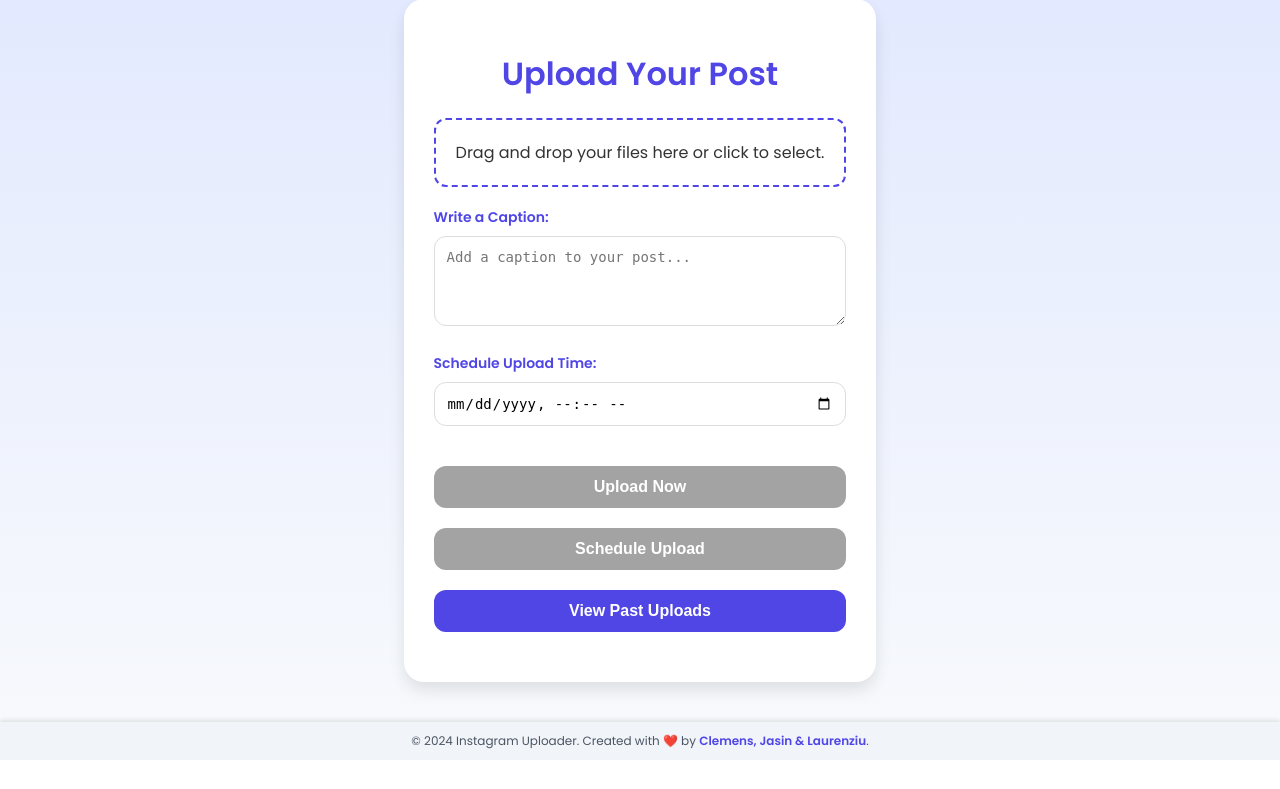
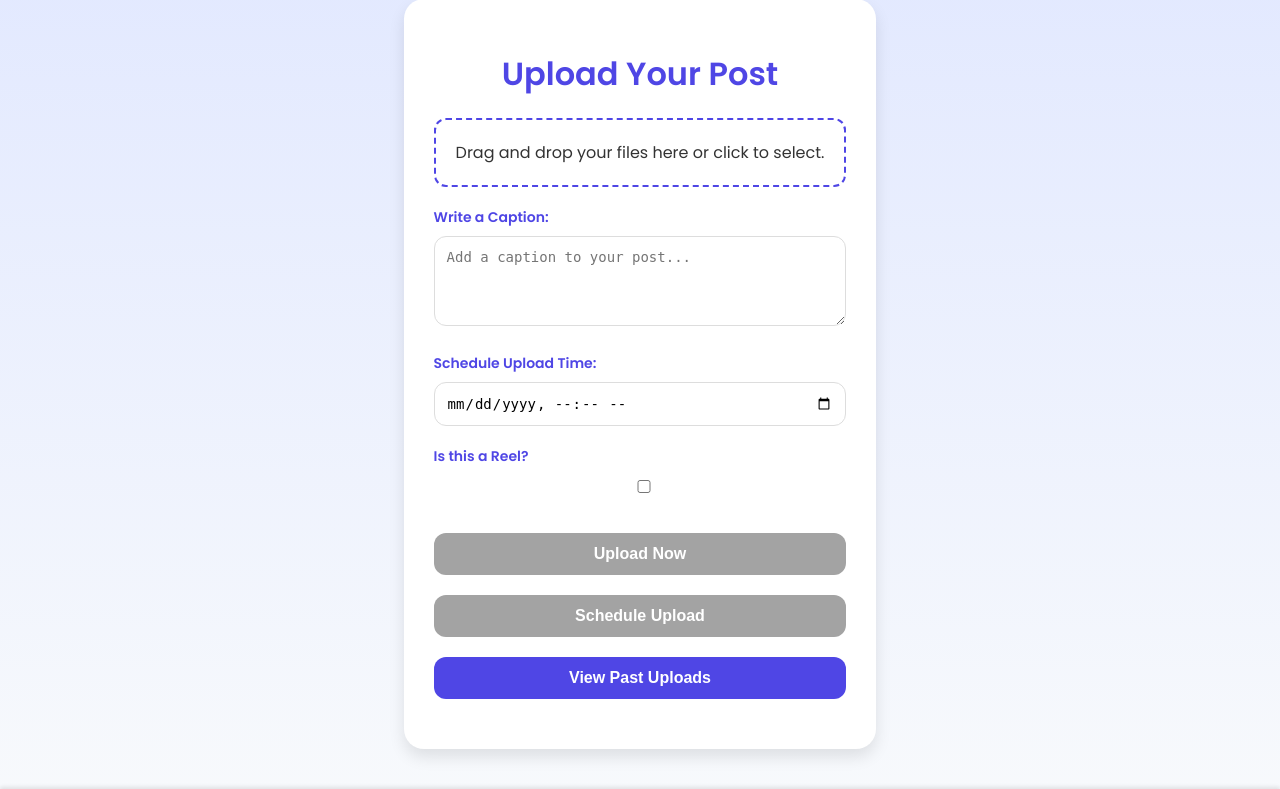
Before and after one commit to wi22215/Software-Engineering-Giesbrecht, a Flask app: template templates/index.html in a window 1280 px wide. Shown: the part 116-905 px from the top of the page. Before the commit the page ends 876 px from the top, so only its background shows below. Run offline with Flask 3, Linux system fonts and the light colour scheme; the template is opened without the code that fills it, so the values that code supplies are empty.

Commit message:
reel upload

```diff
--- a/app.py
+++ b/app.py
@@ -4,7 +4,7 @@ from flask_session import Session
 from werkzeug.utils import secure_filename
 from database.db_manager import ensure_user, get_user_id, save_upload, get_uploads_by_user
 from services.scheduler_service import schedule_upload
-from services.instagram_service import login_to_instagram, upload_photo_to_instagram, upload_video_to_instagram
+from services.instagram_service import login_to_instagram, upload_photo_to_instagram, upload_video_to_instagram, upload_reel_to_instagram
 from services.instagram_service import cl
 
 
@@ -68,21 +68,12 @@ def upload():
     caption = request.form.get('caption')
     upload_time_str = request.form.get('upload_time')
     action = request.form.get('action')
+    is_reel = request.form.get('is_reel') == 'on'  # Überprüfen, ob es sich um ein Reel handelt
 
     if not file:
         return redirect(url_for('home', success=False, message="No file provided."))
 
-    # Überprüfen des Dateityps anhand der Listen
     filename = secure_filename(file.filename)
-    file_extension = filename.rsplit('.', 1)[1].lower() if '.' in filename else ''
-
-    if file_extension in ALLOWED_IMAGE_EXTENSIONS:
-        file_type = 'image'
-    elif file_extension in ALLOWED_VIDEO_EXTENSIONS:
-        file_type = 'video'
-    else:
-        return redirect(url_for('home', success=False, message="Invalid file type."))
-
     file_path = os.path.join(app.config['UPLOAD_FOLDER'], filename)
     file.save(file_path)
 
@@ -91,18 +82,33 @@ def upload():
         if user_id:
             save_upload(user_id, filename, file_path)
 
+        # Wenn es ein Reel ist, den richtigen Upload-Befehl verwenden
+        if is_reel:
+            if filename.lower().endswith(('mp4', 'mov', 'avi')):
+                # Video-Upload für Reels ohne Thumbnail
+                upload_reel_to_instagram(file_path, caption)
+            else:
+                return redirect(url_for('home', success=False, message="Invalid file format for Reels. Only MP4, MOV, AVI are supported."))
+        elif filename.lower().endswith(('jpg', 'jpeg', 'png', 'webp')):
+            # Nur für Bilder
+            upload_photo_to_instagram(file_path, caption)
+        elif filename.lower().endswith(('mp4', 'mov', 'avi')):
+            # Nur für Videos (wenn es kein Reel ist)
+            upload_video_to_instagram(file_path, caption)
+        else:
+            return redirect(url_for('home', success=False, message="Invalid file format. Only JPG, JPEG, PNG, WEBP and MP4, MOV, AVI are supported."))
+
+        # Geplanter Upload
         if action == "schedule" and upload_time_str:
-            # Wähle die richtige Upload-Funktion basierend auf dem Dateityp
-            upload_function = upload_photo_to_instagram if file_type == 'image' else upload_video_to_instagram
-            schedule_upload(file_path, caption, upload_time_str, upload_function)
+            if is_reel:
+                schedule_upload(file_path, caption, upload_time_str, upload_reel_to_instagram)
+            else:
+                schedule_upload(file_path, caption, upload_time_str, upload_photo_to_instagram)
+
             return redirect(url_for('home', success=True, message="Content scheduled successfully."))
         else:
-            # Direkter Upload basierend auf dem Dateityp
-            if file_type == 'image':
-                upload_photo_to_instagram(file_path, caption)
-            else:
-                upload_video_to_instagram(file_path, caption)
             return redirect(url_for('home', success=True, message="Upload successful."))
+
     except Exception as e:
         return redirect(url_for('home', success=False, message=str(e)))
 
--- a/templates/index.html
+++ b/templates/index.html
@@ -197,6 +197,9 @@
         <label for="upload_time">Schedule Upload Time:</label>
         <input type="datetime-local" id="upload_time" name="upload_time">
 
+        <label for="is_reel">Is this a Reel?</label>
+        <input type="checkbox" id="is_reel" name="is_reel">
+
         <div class="preview" id="preview"></div>
 
         <div id="loadingMessage" class="loading-message">Uploading, please wait...</div>
```
Also changed, not shown: services/instagram_service.py (+12 -0 lines), database/file_management.db, uploads/AQMdXA8BUREeOp4Y2200mcv2hRCc6fY5dF4wIFcMlNT1paiKFN3IF5d5-CQLhBszKQAkM-0R3bu-ZqtoVS8ZjNt4WqUD_JxVujuImKE.mp4.jpg (added), 2 other files.
